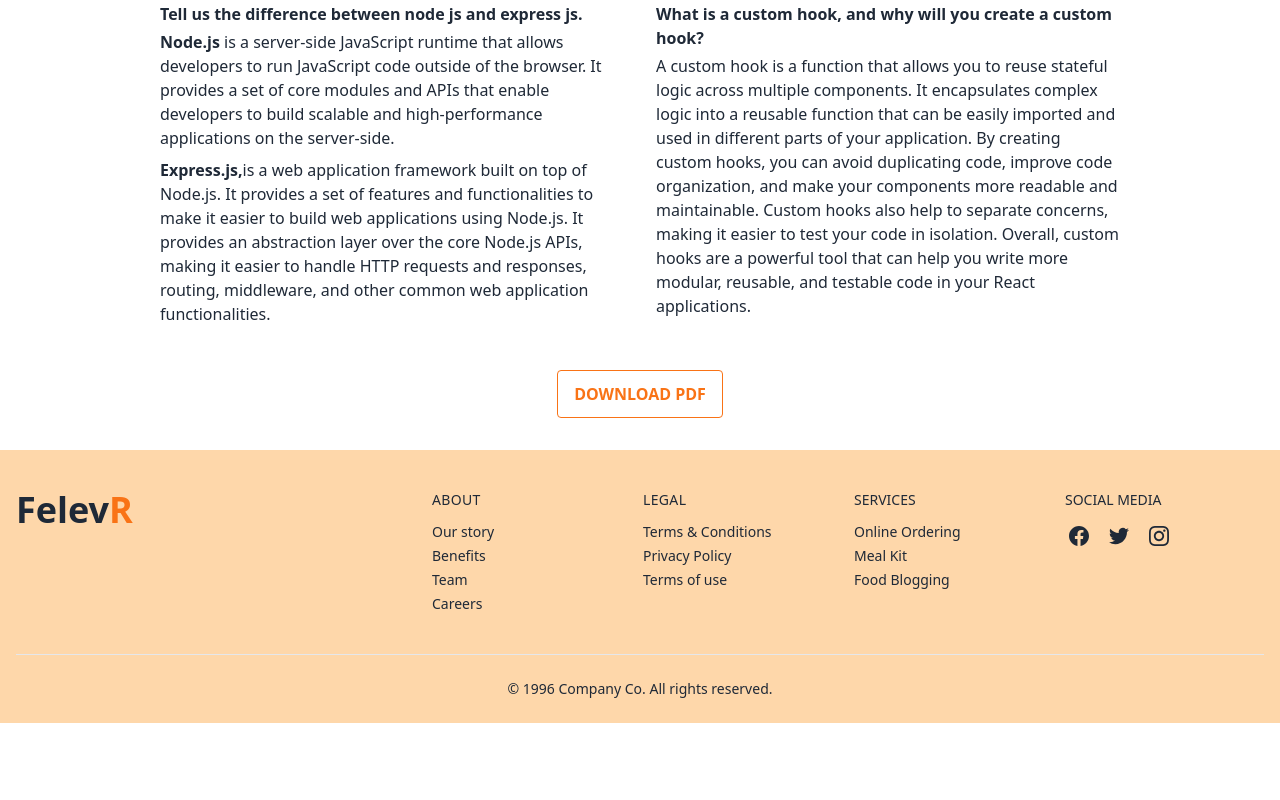
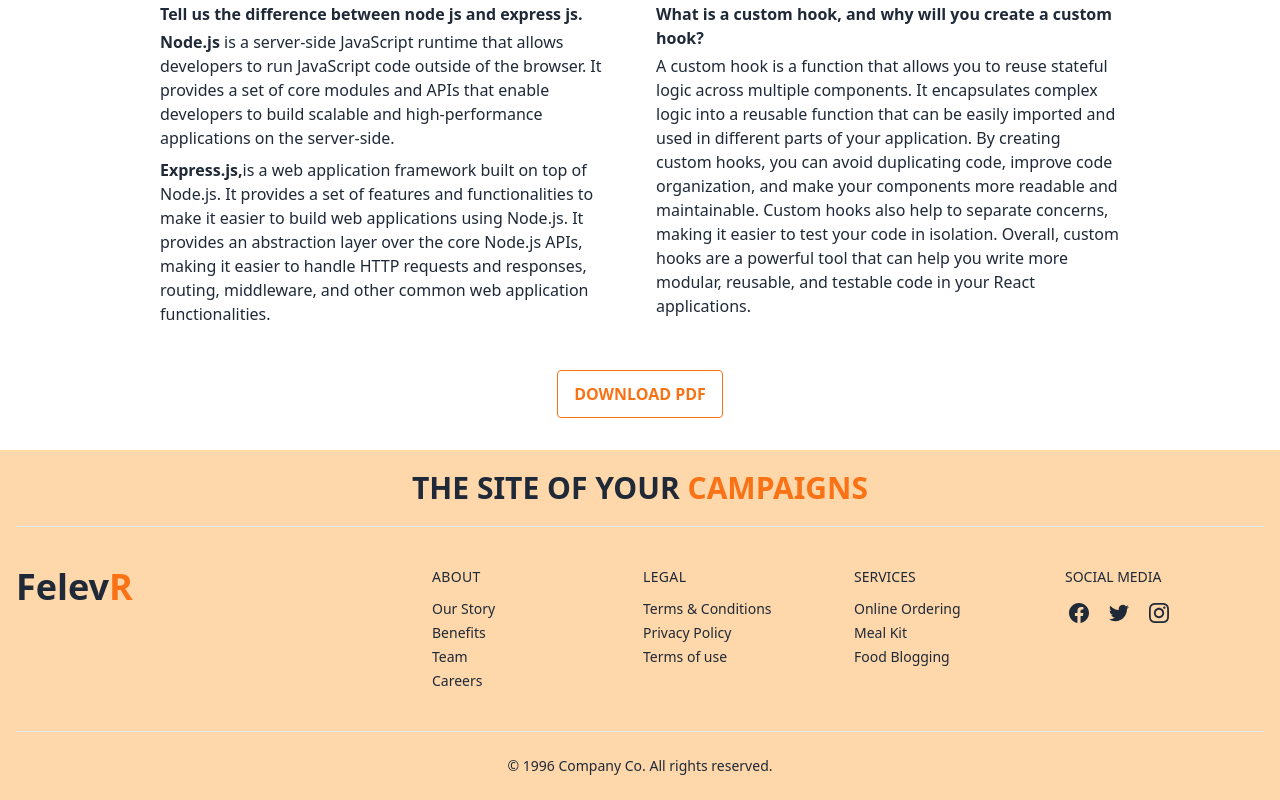
Before and after one commit to Deadless-Programmer/FelevR, a React (Vite) app: page /blog in a window 1280 px wide. Shown: the part 618-1418 px from the top of the page. Before the commit the page ends 1341 px from the top, so only its background shows below. Built offline with nearby package versions, Linux system fonts and the light colour scheme; no server answers.

Commit message:
footer heading

```diff
--- a/src/shared/Footer/Footer.jsx
+++ b/src/shared/Footer/Footer.jsx
@@ -4,6 +4,12 @@ const Footer = () => {
   return (
     <div>
       <footer className="px-4 divide-y bg-orange-200">
+        <div className="text-center ">
+          {" "}
+          <h1 className="text-3xl py-5 font-semibold">
+            THE SITE OF YOUR <span className="text-orange-500">CAMPAIGNS</span>
+          </h1>{" "}
+        </div>
         <div className="container flex flex-col justify-between py-10 mx-auto space-y-8 lg:flex-row lg:space-y-0">
           <div className="lg:w-1/3">
             <a
@@ -34,7 +40,7 @@ const Footer = () => {
               <ul className="space-y-1">
                 <li>
                   <a rel="noopener noreferrer" href="#">
-                    Our story
+                    Our Story
                   </a>
                 </li>
                 <li>
@@ -56,22 +62,22 @@ const Footer = () => {
             </div>
             <div className="space-y-3">
               <h3 className="tracking-wide uppercase dark:text-gray-50">
-              LEGAL
+                LEGAL
               </h3>
               <ul className="space-y-1">
                 <li>
                   <a rel="noopener noreferrer" href="#">
-                  Terms & Conditions
+                    Terms & Conditions
                   </a>
                 </li>
                 <li>
                   <a rel="noopener noreferrer" href="#">
-                  Privacy Policy
+                    Privacy Policy
                   </a>
                 </li>
                 <li>
                   <a rel="noopener noreferrer" href="#">
-                  Terms of use
+                    Terms of use
                   </a>
                 </li>
               </ul>
```
